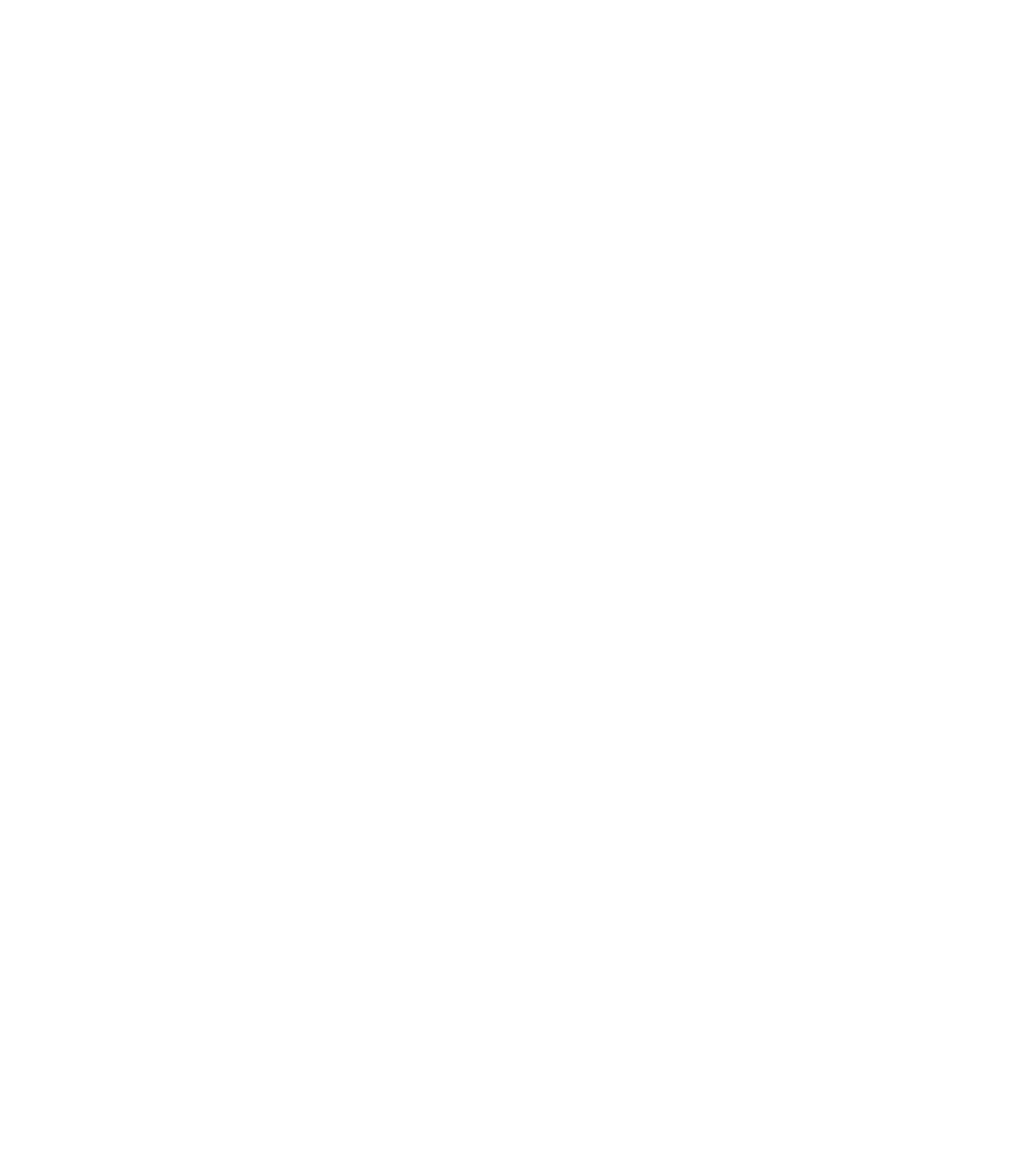
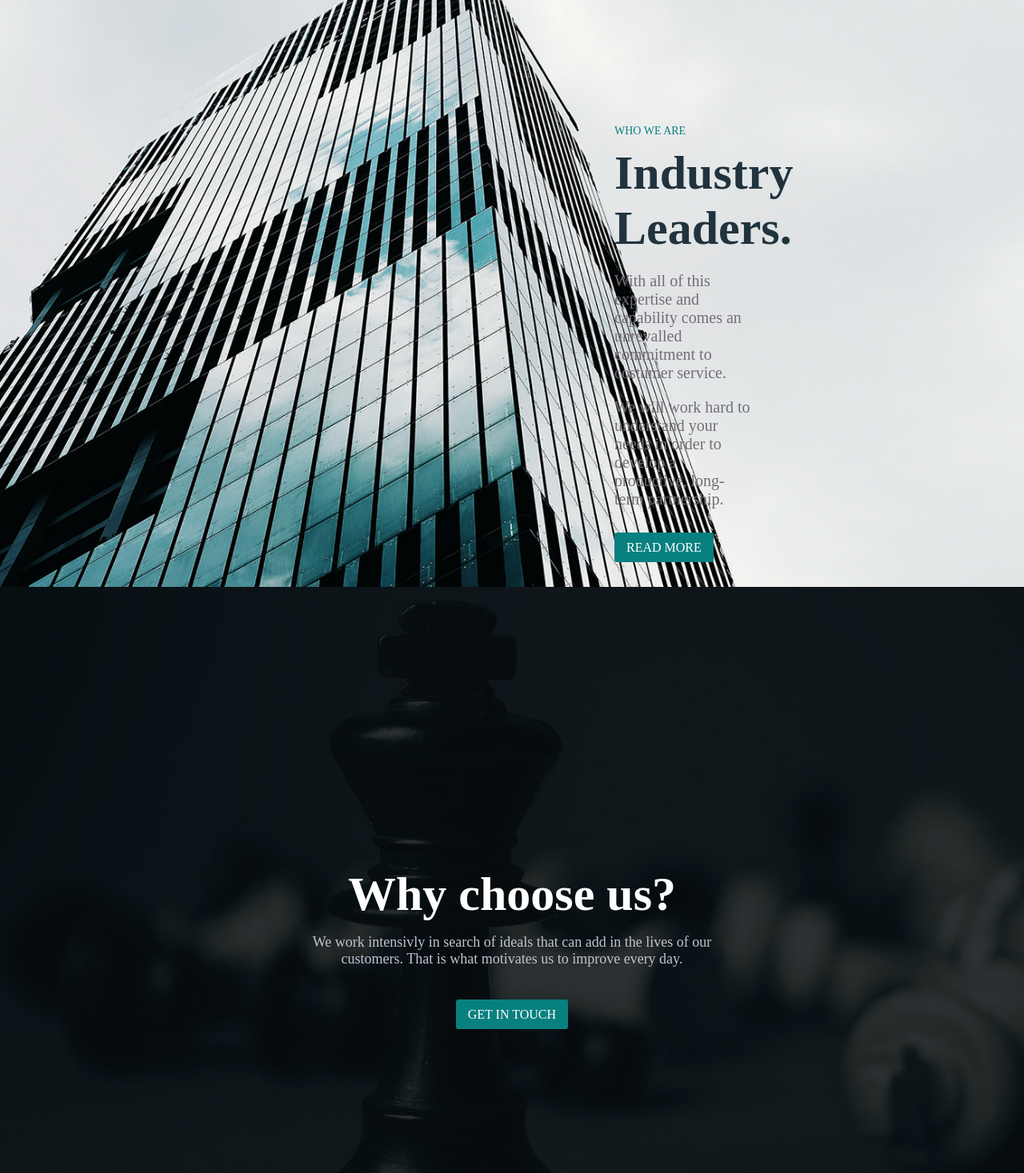
Before and after one commit to albyschianni/proj-html-vuejs, a Vue app: page / in a window 1280 px wide. Shown: the part 1330-2797 px from the top of the page at 80% size. Before the commit the page ends 1016 px from the top, so only its background shows below. Built offline with nearby package versions, Linux system fonts and the light colour scheme.

Commit message:
aggiunta seconda e quarta sezione main

```diff
--- a/src/components/AppHeader.vue
+++ b/src/components/AppHeader.vue
@@ -33,7 +33,7 @@ export default{
             <nav>
                 <div class="navbar">
                     <div>
-                        <img src="../assets/img/logo.svg" alt="">
+                        <img id="logo-img" src="../assets/img/logo.svg" alt="">
                     </div>
                     <div class="space-nav">
                         <div class="font-color">HOME</div>
@@ -66,6 +66,9 @@ export default{
 section {
     background-color: #28363c;
     min-height: 50px;
+}
+#logo-img {
+    width: 125px;
 }
 .info-container {
     display: flex;
@@ -116,6 +119,7 @@ section {
 .cane {
     background-image: url(../assets/img/bg-13.jpg);
     min-height: 700px;
+    background-size: cover;
 }
 .slogan {
     width: 55%;
--- a/src/components/AppMain.vue
+++ b/src/components/AppMain.vue
@@ -10,7 +10,8 @@ export default{
 </script>
 
 <template>
- <section>
+    <!-- PRIMA SEZIONE WHAT WE DO -->
+    <section class="what-do">
         <div class="container">
             <div class="mezzi-trasp-up">
                 <div id="info-trasp">
@@ -34,29 +35,58 @@ export default{
             </div>
         </div>
     </section>
+ <!-- SECONDA SEZIONE WHO WE ARE -->
+    <section class="who-are">
+        <div class="who-are-text">
+            <span>WHO WE ARE</span>
+            <h2 id="industry-Lead">Industry Leaders.</h2>
+            <p>With all of this expertise and capability comes an unrevalled commitment to costumer service.</p>
+            <p id="p-to-btn">We will work hard to understand your needs in order to develop a productive, long-term partnership.</p>
+            <a class="btn-read" href="">READ MORE</a>
+        </div>
+    </section>
+    <!-- TERZA SEZIONE MONTHLY PLAN -->
+    <section>
+
+    </section>
+    <!-- QUARTA SEZIONE CHOOSE US -->
+    <section class="choose-us">
+        <div class="container">
+            <div class="choose-text">
+                <h3 id="h2-us">Why choose us?</h3>
+                <div class="us-parag">We work intensivly in search of ideals that can add in the lives of our customers. That is what motivates us to improve every day.</div>
+                <a class="btn-touch" href="">GET IN TOUCH</a>
+            </div>
+        </div>
+    </section>
 </template>
 
 <style lang="scss" scoped>
 
-section {
+.what-do {
     background-color: #0f1217;
 }
 .container {
     padding-top: 100px;
+    padding-bottom: 100px;
 }
 span {
     color: #098080;
+    font-size: 14px;
 }
 h2 {
     color: white;
-    font-size: 35px;
+    font-size: 33px;
     margin-top: 10px;
+    padding-right: 162px;
+    margin-bottom: 20px;
 }
 #info-trasp {
     width: calc(100% / 3);
 }
 #fast-ship {
-
+    background-color: #19191f;
+    margin-bottom: 20px;
 }
 .mezzi-trasp-up {
     display: flex;
@@ -68,8 +98,80 @@ h2 {
 }
 .mezzi-trasp {
     width: calc((100% / 3) - 15px);
-    background-color: #28363c;
+    background-color: #19191f;
     border-radius: 3px;
 }
 
+// seconda sezione
+
+.who-are {
+    background-image: url(../assets/img/bg-62.jpg);
+    background-size: cover;
+    min-height: 900px;
+    position: relative;
+}
+.who-are-text {
+    width: 40%;
+    position: absolute;
+    right: 0;
+    top: 320px;
+}
+#industry-Lead {
+    font-size: 60px;
+    font-weight: bold;
+    padding-right: 400px;
+    color: #21333e;
+}
+p {
+    padding-right: 340px;
+    color: #756d75;
+    font-size: 20px;
+    margin-bottom: 20px;
+}
+#p-to-btn {
+    margin-bottom: 40px;
+}
+.btn-read {
+    text-decoration: none;
+    color: white;
+    background-color: #098080;
+    padding: 10px 15px;
+    border-radius: 3px;
+
+}
+// terza sezione
+
+// quarta sezione
+.choose-us {
+    background-image: url(../assets/img/bg-72.jpg);
+    background-size: cover;
+    min-height: 900px;
+}
+.choose-text {
+    margin: auto;
+    width: 65%;
+    margin-top: 250px;
+
+}
+.btn-touch {
+    text-decoration: none;
+    color: white;
+    background-color: #098080;
+    padding: 10px 15px;
+    border-radius: 3px;
+    margin-left: 310px;
+}
+h3 {
+    text-align: center;
+    font-size: 60px;
+    color: white;
+    margin-bottom: 15px;
+}
+.us-parag {
+    color: #c0c3d0;
+    padding: 0px 110px;
+    text-align: center;
+    font-size: 18px;
+    margin-bottom: 50px;
+}
 </style>
```
Also changed, not shown: src/assets/img/bg-62.jpg (added), src/assets/img/bg-72.jpg (added). Lines whose indentation alone changed are shown as unchanged.
